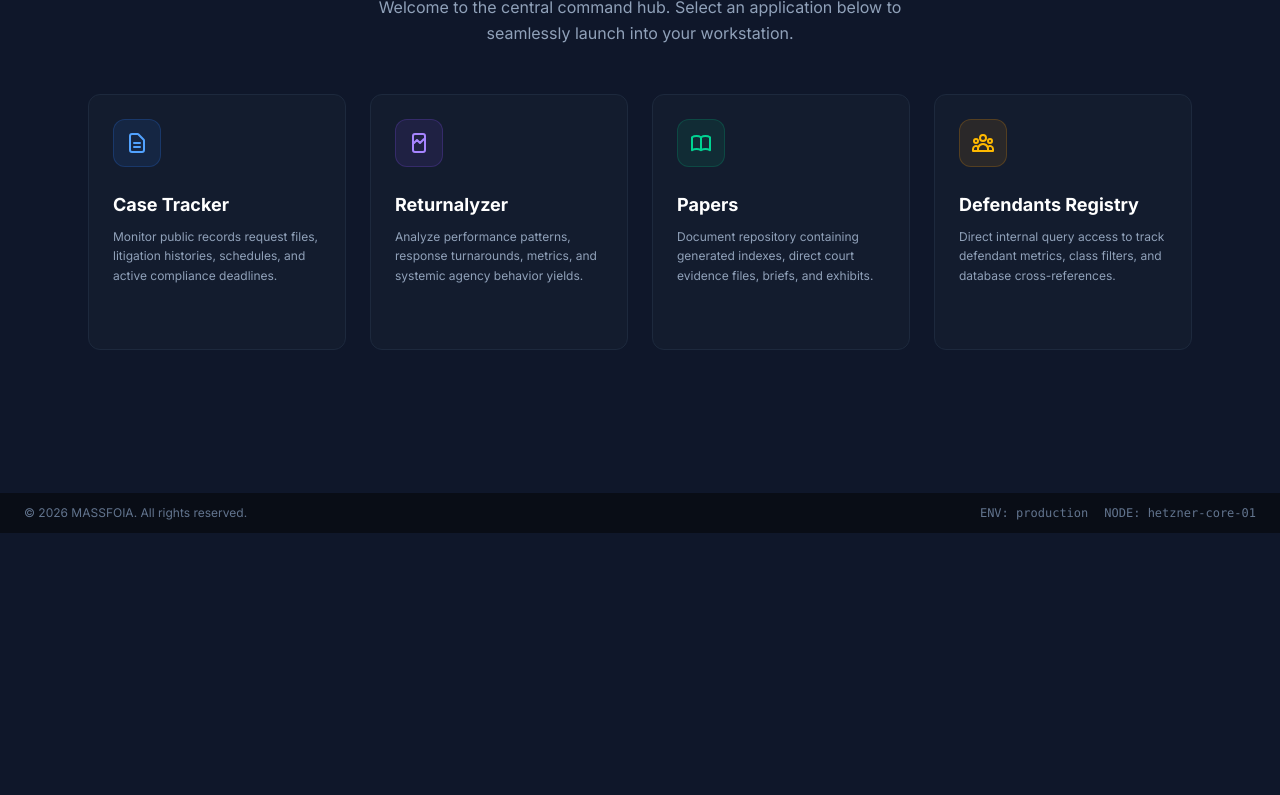
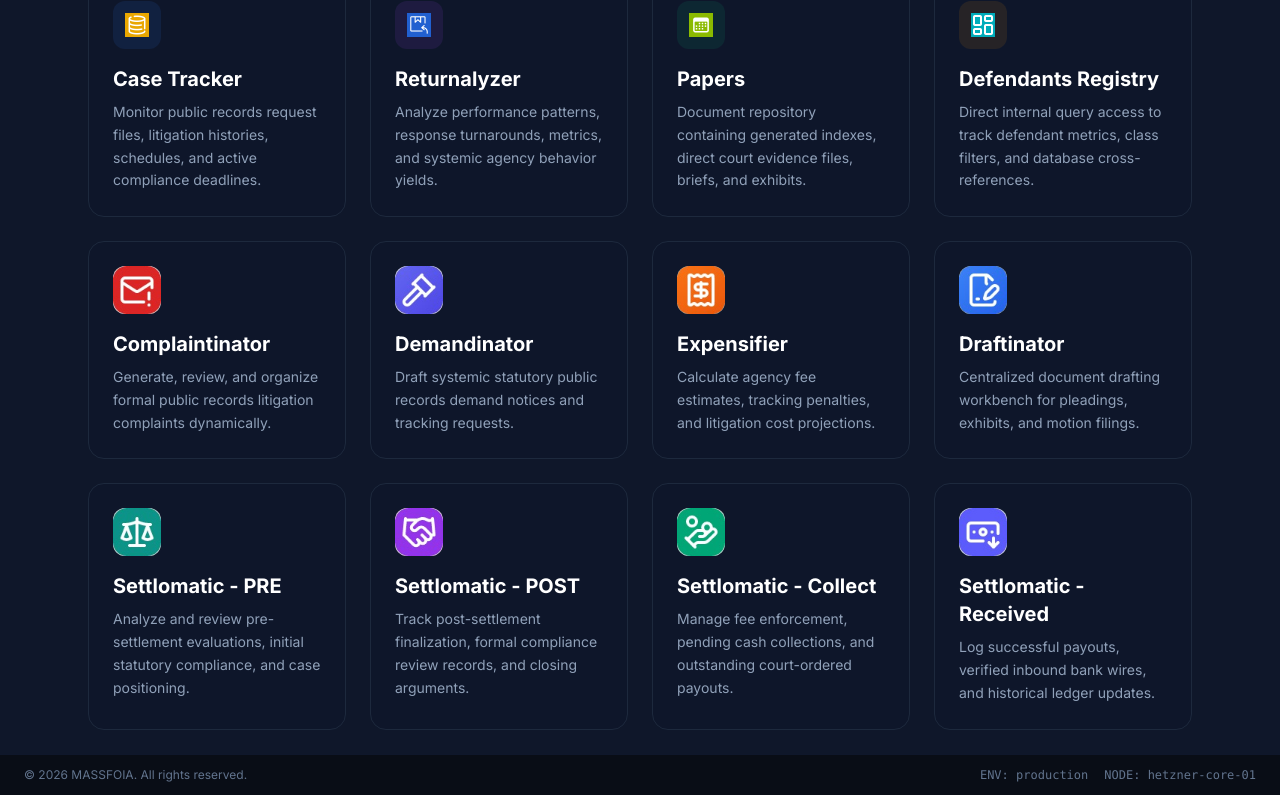
Before and after one commit to Keyendi16285/dashboard, a plain HTML site: page static/index.html in a window 1280 px wide. Shown: the part 267-1062 px from the top of the page. Before the commit the page ends 800 px from the top, so only its background shows below. Drawn offline with nearby package versions, Linux system fonts and the light colour scheme; sample sign-in values are in the browser's storage.

Commit message:
Add new links

```diff
--- a/static/index.html
+++ b/static/index.html
@@ -1,5 +1,6 @@
 <!DOCTYPE html>
 <html lang="en">
+
 <head>
     <meta charset="UTF-8">
     <meta name="viewport" content="width=device-width, initial-scale=1.0">
@@ -9,19 +10,27 @@
     <link rel="preconnect" href="https://fonts.gstatic.com" crossorigin>
     <link href="https://fonts.googleapis.com/css2?family=Inter:wght@300;400;500;600;700&display=swap" rel="stylesheet">
     <style>
-        body { font-family: 'Inter', sans-serif; }
+        body {
+            font-family: 'Inter', sans-serif;
+        }
     </style>
 </head>
+
 <body class="bg-[#0f172a] text-slate-100 min-h-screen flex flex-col">
 
-    <header class="border-b border-slate-800 bg-[#1e293b]/50 backdrop-blur-md px-6 py-4 flex items-center justify-between sticky top-0 z-50">
+    <header
+        class="border-b border-slate-800 bg-[#1e293b]/50 backdrop-blur-md px-6 py-4 flex items-center justify-between sticky top-0 z-50">
         <div class="flex items-center space-x-3">
-            <div class="h-8 w-8 rounded-lg bg-blue-600 flex items-center justify-center font-bold text-white shadow-lg shadow-blue-500/20">
+            <div
+                class="h-8 w-8 rounded-lg bg-blue-600 flex items-center justify-center font-bold text-white shadow-lg shadow-blue-500/20">
                 M
             </div>
             <div>
-                <span class="font-bold text-lg tracking-tight bg-gradient-to-r from-white to-slate-400 bg-clip-text text-transparent">MASSFOIA</span>
-                <span class="text-xs text-slate-500 ml-2 font-medium hidden sm:inline-block border border-slate-800 rounded px-1.5 py-0.5 bg-slate-900">ENTERPRISE OS</span>
+                <span
+                    class="font-bold text-lg tracking-tight bg-gradient-to-r from-white to-slate-400 bg-clip-text text-transparent">MASSFOIA</span>
+                <span
+                    class="text-xs text-slate-500 ml-2 font-medium hidden sm:inline-block border border-slate-800 rounded px-1.5 py-0.5 bg-slate-900">ENTERPRISE
+                    OS</span>
             </div>
         </div>
 
@@ -30,7 +39,8 @@
                 <span class="h-2 w-2 rounded-full bg-emerald-500 mr-2 animate-pulse"></span>
                 Active Session
             </span>
-            <button onclick="logout()" class="text-sm font-medium text-slate-400 hover:text-rose-400 transition-colors border border-slate-800 hover:border-rose-950 px-3 py-1.5 rounded-lg bg-slate-900/50">
+            <button onclick="logout()"
+                class="text-sm font-medium text-slate-400 hover:text-rose-400 transition-colors border border-slate-800 hover:border-rose-950 px-3 py-1.5 rounded-lg bg-slate-900/50">
                 Sign Out
             </button>
         </div>
@@ -43,76 +53,152 @@
                 Application Ecosystem
             </h1>
             <p class="text-slate-400 text-sm sm:text-base leading-relaxed">
-                Welcome to the central command hub. Select an application below to seamlessly launch into your workstation.
+                Welcome to the central command hub. Select an application below to seamlessly launch into your
+                workstation.
             </p>
         </div>
 
         <div class="grid grid-cols-1 sm:grid-cols-2 lg:grid-cols-4 gap-6 w-full">
 
-            <button onclick="navigateWithToken('https://casetracker.massfoia.com')" class="group text-left p-6 rounded-xl border border-slate-800 bg-[#1e293b]/30 hover:bg-[#1e293b]/60 transition-all duration-300 hover:border-blue-500/50 hover:shadow-2xl hover:shadow-blue-500/5 flex flex-col justify-between cursor-pointer focus:outline-none focus:ring-2 focus:ring-blue-500">
-                <div>
-                    <div class="h-12 w-12 rounded-xl bg-blue-500/10 border border-blue-500/20 text-blue-400 flex items-center justify-center mb-6 group-hover:scale-110 group-hover:bg-blue-500/20 transition-transform duration-300">
-                        <svg xmlns="http://www.w3.org/2000/svg" fill="none" viewBox="0 0 24 24" stroke-width="2" stroke="currentColor" class="w-6 h-6">
-                            <path stroke-linecap="round" stroke-linejoin="round" d="M9 12h6m-6 4h6m2 5H7a2 2 0 01-2-2V5a2 2 0 012-2h5.586a1 1 0 01.707.293l5.414 5.414a1 1 0 01.293.707V19a2 2 0 01-2 2z" />
-                        </svg>
-                    </div>
-                    <h3 class="text-lg font-bold text-white group-hover:text-blue-400 transition-colors">Case Tracker</h3>
-                    <p class="text-slate-400 text-xs mt-2 leading-relaxed">Monitor public records request files, litigation histories, schedules, and active compliance deadlines.</p>
+            <div onclick="navigateWithToken('https://casetracker.massfoia.com')"
+                class="group relative cursor-pointer rounded-2xl border border-slate-800 bg-slate-900/50 p-6 transition-all duration-300 hover:-translate-y-1 hover:border-blue-500/50 hover:bg-slate-900 hover:shadow-lg hover:shadow-blue-500/10">
+                <div
+                    class="mb-4 inline-flex h-12 w-12 items-center justify-center rounded-xl bg-blue-500/10 text-blue-400 group-hover:bg-blue-500 group-hover:text-white transition-all duration-300">
+                    <img src="/static/casetracker-icon.png" alt="Case Tracker" class="h-6 w-6 object-contain" />
                 </div>
-                <div class="mt-6 flex items-center text-xs font-semibold text-blue-400 opacity-0 group-hover:opacity-100 transition-opacity">
-                    Launch Application <span class="ml-1 transform group-hover:translate-x-1 transition-transform">→</span>
+                <h3 class="text-xl font-bold text-white mb-2">Case Tracker</h3>
+                <p class="text-sm text-slate-400 leading-relaxed">Monitor public records request files, litigation
+                    histories, schedules, and active compliance deadlines.</p>
+            </div>
+
+            <div onclick="navigateWithToken('https://returnalyzer.massfoia.com')"
+                class="group relative cursor-pointer rounded-2xl border border-slate-800 bg-slate-900/50 p-6 transition-all duration-300 hover:-translate-y-1 hover:border-purple-500/50 hover:bg-slate-900 hover:shadow-lg hover:shadow-purple-500/10">
+                <div
+                    class="mb-4 inline-flex h-12 w-12 items-center justify-center rounded-xl bg-purple-500/10 text-purple-400 group-hover:bg-purple-500 group-hover:text-white transition-all duration-300">
+                    <img src="/static/returnalyzer-icon.png" alt="Returnalyzer" class="h-6 w-6 object-contain" />
                 </div>
-            </button>
+                <h3 class="text-xl font-bold text-white mb-2">Returnalyzer</h3>
+                <p class="text-sm text-slate-400 leading-relaxed">Analyze performance patterns, response turnarounds,
+                    metrics, and systemic agency behavior yields.</p>
+            </div>
 
-            <button onclick="navigateWithToken('https://returnalyzer.massfoia.com')" class="group text-left p-6 rounded-xl border border-slate-800 bg-[#1e293b]/30 hover:bg-[#1e293b]/60 transition-all duration-300 hover:border-violet-500/50 hover:shadow-2xl hover:shadow-violet-500/5 flex flex-col justify-between cursor-pointer focus:outline-none focus:ring-2 focus:ring-violet-500">
-                <div>
-                    <div class="h-12 w-12 rounded-xl bg-violet-500/10 border border-violet-500/20 text-violet-400 flex items-center justify-center mb-6 group-hover:scale-110 group-hover:bg-violet-500/20 transition-transform duration-300">
-                        <svg xmlns="http://www.w3.org/2000/svg" fill="none" viewBox="0 0 24 24" stroke-width="2" stroke="currentColor" class="w-6 h-6">
-                            <path stroke-linecap="round" stroke-linejoin="round" d="M7 12l3-3 3 3 4-4M8 21h8a2 2 0 002-2V5a2 2 0 00-2-2H8a2 2 0 00-2 2v14a2 2 0 002 2z" />
-                        </svg>
-                    </div>
-                    <h3 class="text-lg font-bold text-white group-hover:text-violet-400 transition-colors">Returnalyzer</h3>
-                    <p class="text-slate-400 text-xs mt-2 leading-relaxed">Analyze performance patterns, response turnarounds, metrics, and systemic agency behavior yields.</p>
+            <div onclick="navigateWithToken('https://papers.massfoia.com')"
+                class="group relative cursor-pointer rounded-2xl border border-slate-800 bg-slate-900/50 p-6 transition-all duration-300 hover:-translate-y-1 hover:border-emerald-500/50 hover:bg-slate-900 hover:shadow-lg hover:shadow-emerald-500/10">
+                <div
+                    class="mb-4 inline-flex h-12 w-12 items-center justify-center rounded-xl bg-emerald-500/10 text-emerald-400 group-hover:bg-emerald-500 group-hover:text-white transition-all duration-300">
+                    <img src="/static/papers-icon.png" alt="Papers" class="h-6 w-6 object-contain" />
                 </div>
-                <div class="mt-6 flex items-center text-xs font-semibold text-violet-400 opacity-0 group-hover:opacity-100 transition-opacity">
-                    Launch Application <span class="ml-1 transform group-hover:translate-x-1 transition-transform">→</span>
+                <h3 class="text-xl font-bold text-white mb-2">Papers</h3>
+                <p class="text-sm text-slate-400 leading-relaxed">Document repository containing generated indexes,
+                    direct court evidence files, briefs, and exhibits.</p>
+            </div>
+
+            <div onclick="window.location.href='/defendants'"
+                class="group relative cursor-pointer rounded-2xl border border-slate-800 bg-slate-900/50 p-6 transition-all duration-300 hover:-translate-y-1 hover:border-amber-500/50 hover:bg-slate-900 hover:shadow-lg hover:shadow-amber-500/10">
+                <div
+                    class="mb-4 inline-flex h-12 w-12 items-center justify-center rounded-xl bg-amber-500/10 text-amber-400 group-hover:bg-amber-500 group-hover:text-white transition-all duration-300">
+                    <img src="/static/favicon.png" alt="Defendants Registry" class="h-6 w-6 object-contain" />
                 </div>
-            </button>
+                <h3 class="text-xl font-bold text-white mb-2">Defendants Registry</h3>
+                <p class="text-sm text-slate-400 leading-relaxed">Direct internal query access to track defendant
+                    metrics, class filters, and database cross-references.</p>
+            </div>
 
-            <button onclick="navigateWithToken('https://papers.massfoia.com/')" class="group text-left p-6 rounded-xl border border-slate-800 bg-[#1e293b]/30 hover:bg-[#1e293b]/60 transition-all duration-300 hover:border-emerald-500/50 hover:shadow-2xl hover:shadow-emerald-500/5 flex flex-col justify-between cursor-pointer focus:outline-none focus:ring-2 focus:ring-emerald-500">
-                <div>
-                    <div class="h-12 w-12 rounded-xl bg-emerald-500/10 border border-emerald-500/20 text-emerald-400 flex items-center justify-center mb-6 group-hover:scale-110 group-hover:bg-emerald-500/20 transition-transform duration-300">
-                        <svg xmlns="http://www.w3.org/2000/svg" fill="none" viewBox="0 0 24 24" stroke-width="2" stroke="currentColor" class="w-6 h-6">
-                            <path stroke-linecap="round" stroke-linejoin="round" d="M12 6.253v13m0-13C10.832 5.477 9.246 5 7.5 5S4.168 5.477 3 6.253v13C4.168 18.477 5.754 18 7.5 18s3.332.477 4.5 1.253m0-13C13.168 5.477 14.754 5 16.5 5c1.747 0 3.332.477 4.5 1.253v13C19.832 18.477 18.247 18 16.5 18c-1.746 0-3.332.477-4.5 1.253" />
-                        </svg>
-                    </div>
-                    <h3 class="text-lg font-bold text-white group-hover:text-emerald-400 transition-colors">Papers</h3>
-                    <p class="text-slate-400 text-xs mt-2 leading-relaxed">Document repository containing generated indexes, direct court evidence files, briefs, and exhibits.</p>
+            <div onclick="navigateWithToken('https://complaintinator.massfoia.com')"
+                class="group relative cursor-pointer rounded-2xl border border-slate-800 bg-slate-900/50 p-6 transition-all duration-300 hover:-translate-y-1 hover:border-red-500/50 hover:bg-slate-900 hover:shadow-lg hover:shadow-red-500/10">
+                <div
+                    class="mb-4 inline-flex h-12 w-12 items-center justify-center rounded-xl bg-red-500/10 text-red-400 group-hover:bg-red-500 group-hover:text-white transition-all duration-300 overflow-hidden">
+                    <img src="/static/complaintinator-icon.jpeg" alt="Complaintinator"
+                        class="h-full w-full object-cover" />
                 </div>
-                <div class="mt-6 flex items-center text-xs font-semibold text-emerald-400 opacity-0 group-hover:opacity-100 transition-opacity">
-                    Launch Application <span class="ml-1 transform group-hover:translate-x-1 transition-transform">→</span>
+                <h3 class="text-xl font-bold text-white mb-2">Complaintinator</h3>
+                <p class="text-sm text-slate-400 leading-relaxed">Generate, review, and organize formal public records
+                    litigation complaints dynamically.</p>
+            </div>
+
+            <div onclick="navigateWithToken('https://demandinator.massfoia.com')"
+                class="group relative cursor-pointer rounded-2xl border border-slate-800 bg-slate-900/50 p-6 transition-all duration-300 hover:-translate-y-1 hover:border-indigo-500/50 hover:bg-slate-900 hover:shadow-lg hover:shadow-indigo-500/10">
+                <div
+                    class="mb-4 inline-flex h-12 w-12 items-center justify-center rounded-xl bg-indigo-500/10 text-indigo-400 group-hover:bg-indigo-500 group-hover:text-white transition-all duration-300 overflow-hidden">
+                    <img src="/static/demandinator-icon.jpeg" alt="Demandinator" class="h-full w-full object-cover" />
                 </div>
-            </button>
+                <h3 class="text-xl font-bold text-white mb-2">Demandinator</h3>
+                <p class="text-sm text-slate-400 leading-relaxed">Draft systemic statutory public records demand notices
+                    and tracking requests.</p>
+            </div>
 
-            <button onclick="window.location.href='/defendants'" class="group text-left p-6 rounded-xl border border-slate-800 bg-[#1e293b]/30 hover:bg-[#1e293b]/60 transition-all duration-300 hover:border-amber-500/50 hover:shadow-2xl hover:shadow-amber-500/5 flex flex-col justify-between cursor-pointer focus:outline-none focus:ring-2 focus:ring-amber-500">
-                <div>
-                    <div class="h-12 w-12 rounded-xl bg-amber-500/10 border border-amber-500/20 text-amber-400 flex items-center justify-center mb-6 group-hover:scale-110 group-hover:bg-amber-500/20 transition-transform duration-300">
-                        <svg xmlns="http://www.w3.org/2000/svg" fill="none" viewBox="0 0 24 24" stroke-width="2" stroke="currentColor" class="w-6 h-6">
-                            <path stroke-linecap="round" stroke-linejoin="round" d="M17 20h5v-2a3 3 0 00-5.356-1.857M17 20H7m10 0v-2c0-.656-.126-1.283-.356-1.857M7 20H2v-2a3 3 0 015.356-1.857M7 20v-2c0-.656.126-1.283.356-1.857m0 0a5.002 5.002 0 019.288 0M15 7a3 3 0 11-6 0 3 3 0 016 0zm6 3a2 2 0 11-4 0 2 2 0 014 0zM7 10a2 2 0 11-4 0 2 2 0 014 0z" />
-                        </svg>
-                    </div>
-                    <h3 class="text-lg font-bold text-white group-hover:text-amber-400 transition-colors">Defendants Registry</h3>
-                    <p class="text-slate-400 text-xs mt-2 leading-relaxed">Direct internal query access to track defendant metrics, class filters, and database cross-references.</p>
+            <div onclick="navigateWithToken('https://expensifier.massfoia.com')"
+                class="group relative cursor-pointer rounded-2xl border border-slate-800 bg-slate-900/50 p-6 transition-all duration-300 hover:-translate-y-1 hover:border-teal-500/50 hover:bg-slate-900 hover:shadow-lg hover:shadow-teal-500/10">
+                <div
+                    class="mb-4 inline-flex h-12 w-12 items-center justify-center rounded-xl bg-teal-500/10 text-teal-400 group-hover:bg-teal-500 group-hover:text-white transition-all duration-300 overflow-hidden">
+                    <img src="/static/expensifier-icon.jpeg" alt="Expensifier" class="h-full w-full object-cover" />
                 </div>
-                <div class="mt-6 flex items-center text-xs font-semibold text-amber-400 opacity-0 group-hover:opacity-100 transition-opacity">
-                    View Registry Table <span class="ml-1 transform group-hover:translate-x-1 transition-transform">→</span>
+                <h3 class="text-xl font-bold text-white mb-2">Expensifier</h3>
+                <p class="text-sm text-slate-400 leading-relaxed">Calculate agency fee estimates, tracking penalties,
+                    and litigation cost projections.</p>
+            </div>
+
+            <div onclick="navigateWithToken('https://draftinator.massfoia.com')"
+                class="group relative cursor-pointer rounded-2xl border border-slate-800 bg-slate-900/50 p-6 transition-all duration-300 hover:-translate-y-1 hover:border-cyan-500/50 hover:bg-slate-900 hover:shadow-lg hover:shadow-cyan-500/10">
+                <div
+                    class="mb-4 inline-flex h-12 w-12 items-center justify-center rounded-xl bg-cyan-500/10 text-cyan-400 group-hover:bg-cyan-500 group-hover:text-white transition-all duration-300 overflow-hidden">
+                    <img src="/static/draftinator-icon.jpeg" alt="Draftinator" class="h-full w-full object-cover" />
                 </div>
-            </button>
+                <h3 class="text-xl font-bold text-white mb-2">Draftinator</h3>
+                <p class="text-sm text-slate-400 leading-relaxed">Centralized document drafting workbench for pleadings,
+                    exhibits, and motion filings.</p>
+            </div>
+
+            <div onclick="navigateWithToken('https://settlomatic.massfoia.com/pre')"
+                class="group relative cursor-pointer rounded-2xl border border-slate-800 bg-slate-900/50 p-6 transition-all duration-300 hover:-translate-y-1 hover:border-orange-500/50 hover:bg-slate-900 hover:shadow-lg hover:shadow-orange-500/10">
+                <div
+                    class="mb-4 inline-flex h-12 w-12 items-center justify-center rounded-xl bg-orange-500/10 text-orange-400 group-hover:bg-orange-500 group-hover:text-white transition-all duration-300 overflow-hidden">
+                    <img src="/static/settlomatic-pre-icon.jpeg" alt="PRE" class="h-full w-full object-cover" />
+                </div>
+                <h3 class="text-xl font-bold text-white mb-2">Settlomatic - PRE</h3>
+                <p class="text-sm text-slate-400 leading-relaxed">Analyze and review pre-settlement evaluations, initial
+                    statutory compliance, and case positioning.</p>
+            </div>
+
+            <div onclick="navigateWithToken('https://settlomatic.massfoia.com/post')"
+                class="group relative cursor-pointer rounded-2xl border border-slate-800 bg-slate-900/50 p-6 transition-all duration-300 hover:-translate-y-1 hover:border-fuchsia-500/50 hover:bg-slate-900 hover:shadow-lg hover:shadow-fuchsia-500/10">
+                <div
+                    class="mb-4 inline-flex h-12 w-12 items-center justify-center rounded-xl bg-fuchsia-500/10 text-fuchsia-400 group-hover:bg-fuchsia-500 group-hover:text-white transition-all duration-300 overflow-hidden">
+                    <img src="/static/settlomatic-post-icon.jpeg" alt="POST" class="h-full w-full object-cover" />
+                </div>
+                <h3 class="text-xl font-bold text-white mb-2">Settlomatic - POST</h3>
+                <p class="text-sm text-slate-400 leading-relaxed">Track post-settlement finalization, formal compliance
+                    review records, and closing arguments.</p>
+            </div>
+
+            <div onclick="navigateWithToken('https://settlomatic.massfoia.com/cash')"
+                class="group relative cursor-pointer rounded-2xl border border-slate-800 bg-slate-900/50 p-6 transition-all duration-300 hover:-translate-y-1 hover:border-lime-500/50 hover:bg-slate-900 hover:shadow-lg hover:shadow-lime-500/10">
+                <div
+                    class="mb-4 inline-flex h-12 w-12 items-center justify-center rounded-xl bg-lime-500/10 text-lime-400 group-hover:bg-lime-500 group-hover:text-white transition-all duration-300 overflow-hidden">
+                    <img src="/static/settlomatic-collect-icon.jpeg" alt="Collect" class="h-full w-full object-cover" />
+                </div>
+                <h3 class="text-xl font-bold text-white mb-2">Settlomatic - Collect</h3>
+                <p class="text-sm text-slate-400 leading-relaxed">Manage fee enforcement, pending cash collections, and
+                    outstanding court-ordered payouts.</p>
+            </div>
+
+            <div onclick="navigateWithToken('https://settlomatic.massfoia.com/received')"
+                class="group relative cursor-pointer rounded-2xl border border-slate-800 bg-slate-900/50 p-6 transition-all duration-300 hover:-translate-y-1 hover:border-emerald-500/50 hover:bg-slate-900 hover:shadow-lg hover:shadow-emerald-500/10">
+                <div
+                    class="mb-4 inline-flex h-12 w-12 items-center justify-center rounded-xl bg-emerald-500/10 text-emerald-400 group-hover:bg-emerald-500 group-hover:text-white transition-all duration-300 overflow-hidden">
+                    <img src="/static/settlomatic-received-icon.jpeg" alt="Received"
+                        class="h-full w-full object-cover" />
+                </div>
+                <h3 class="text-xl font-bold text-white mb-2">Settlomatic - Received</h3>
+                <p class="text-sm text-slate-400 leading-relaxed">Log successful payouts, verified inbound bank wires,
+                    and historical ledger updates.</p>
+            </div>
 
         </div>
     </main>
 
-    <footer class="border-t border-slate-900 bg-[#090d16] px-6 py-3 flex flex-col sm:flex-row items-center justify-between text-xs text-slate-500">
+    <footer
+        class="border-t border-slate-900 bg-[#090d16] px-6 py-3 flex flex-col sm:flex-row items-center justify-between text-xs text-slate-500">
         <div>&copy; 2026 MASSFOIA. All rights reserved.</div>
         <div class="flex items-center space-x-4 mt-2 sm:mt-0 font-mono">
             <span>ENV: production</span>
@@ -122,4 +208,5 @@
 
     <script src="/static/dashboard-main.js"></script>
 </body>
+
 </html>
```
Also changed, not shown: static/complaintinator-icon.jpeg (added), static/demandinator-icon.jpeg (added), static/draftinator-icon.jpeg (added), static/expensifier-icon.jpeg (added), static/settlomatic-collect-icon.jpeg (added), static/settlomatic-post-icon.jpeg (added), static/settlomatic-pre-icon.jpeg (added), static/settlomatic-received-icon.jpeg (added), 1 other file.
